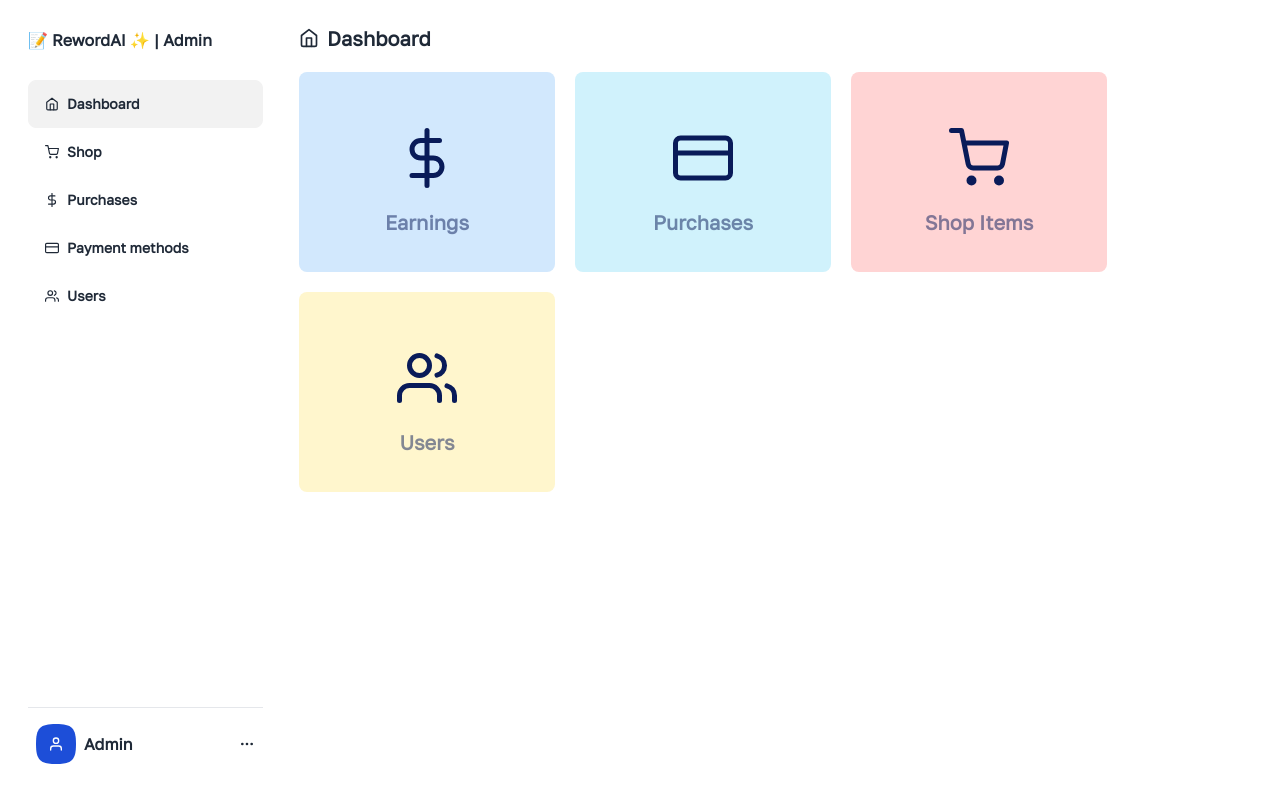
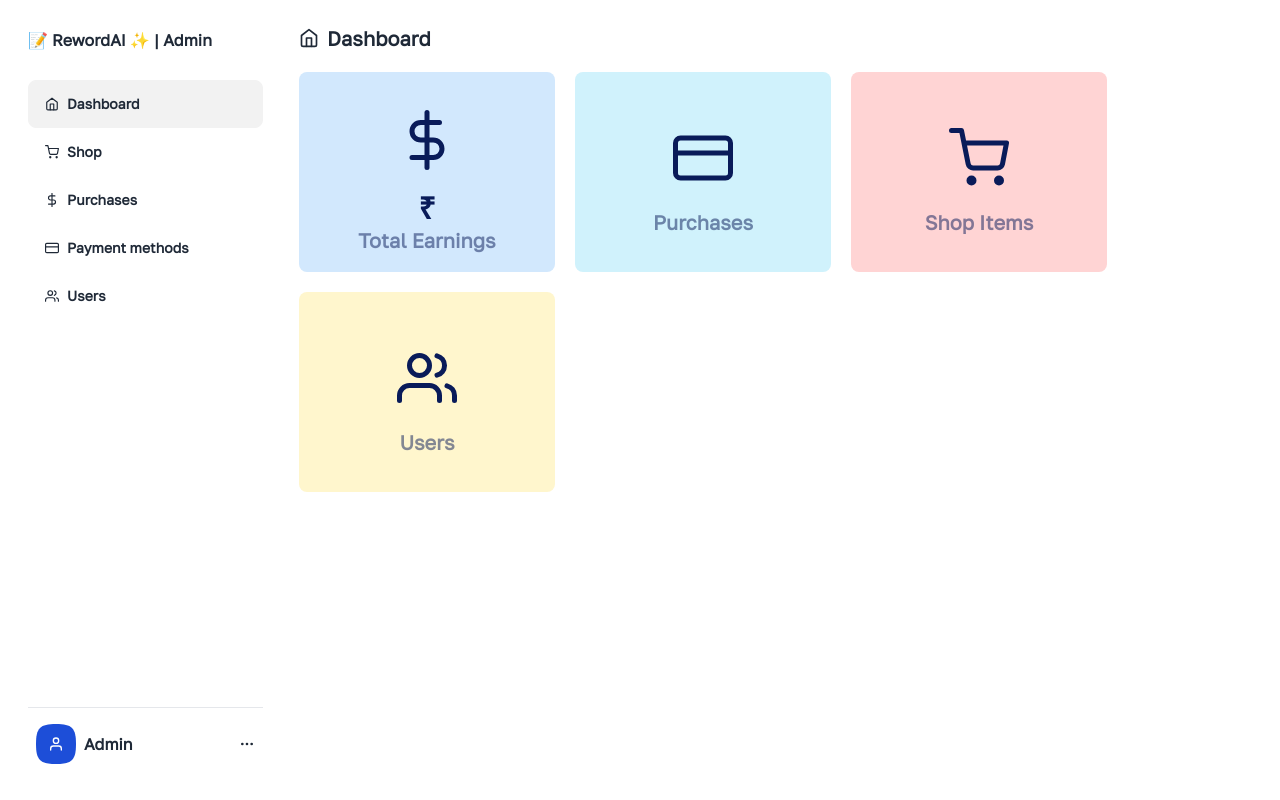
Before and after one commit to aqeelshamz/reword-ai, a Next.js app in the folder frontend/: page /admin/dashboard in a window 1280 px wide. Built offline with nearby package versions, Linux system fonts and the light colour scheme; no server answers.

Commit message:
admin panel - dashboard data

```diff
--- a/frontend/src/app/admin/dashboard/page.tsx
+++ b/frontend/src/app/admin/dashboard/page.tsx
@@ -1,5 +1,5 @@
 "use client";
-import serverURL from '@/utils/utils';
+import { currencySymbol, serverURL } from "@/utils/utils";
 import axios from 'axios';
 import Link from 'next/link';
 import React, { useEffect, useState } from 'react';
@@ -41,8 +41,8 @@ export default function Page() {
             <Link href={`${adminPath}/purchases`}>
                 <div className="bg-[#D2E8FD] select-none hover:scale-105 cursor-pointer duration-100 w-64 min-h-[200px] rounded-lg flex flex-col items-center justify-center mr-5 sm:mb-5">
                     <FiDollarSign className="text-[#091B59] text-6xl my-5" />
-                    <p className="text-3xl text-[#091B59] font-bold">{data?.earnings}</p>
-                    <p className="text-xl text-[#091B59] font-semibold opacity-50">Earnings</p>
+                    <p className="text-3xl text-[#091B59] font-bold">{currencySymbol} {data?.earnings}</p>
+                    <p className="text-xl text-[#091B59] font-semibold opacity-50">Total Earnings</p>
                 </div>
             </Link>
             <Link href={`${adminPath}/purchases`}>
--- a/frontend/src/app/admin/shop/page.tsx
+++ b/frontend/src/app/admin/shop/page.tsx
@@ -1,5 +1,5 @@
 "use client";
-import serverURL from '@/utils/utils';
+import { serverURL } from "@/utils/utils";
 import axios from 'axios';
 import React, { useEffect, useState } from 'react';
 import { FiCheckCircle, FiDollarSign, FiEdit, FiFile, FiMonitor, FiPlus, FiShoppingCart, FiTrash, FiType } from 'react-icons/fi';
--- a/frontend/src/app/page.tsx
+++ b/frontend/src/app/page.tsx
@@ -1,5 +1,5 @@
 "use client";
-import serverURL from "@/utils/utils";
+import { serverURL } from "@/utils/utils";
 import axios from "axios";
 import Link from "next/link";
 import { useRef, useState, useEffect } from "react";
--- a/frontend/src/app/shop/page.tsx
+++ b/frontend/src/app/shop/page.tsx
@@ -1,5 +1,5 @@
 "use client";
-import serverURL from "@/utils/utils";
+import { serverURL } from "@/utils/utils";
 import axios from "axios";
 import Link from "next/link";
 import React, { useEffect, useState } from "react";
--- a/frontend/src/app/shop/payment/page.tsx
+++ b/frontend/src/app/shop/payment/page.tsx
@@ -4,7 +4,7 @@ import { Elements } from "@stripe/react-stripe-js";
 import React, { useEffect, useState } from "react";
 import Link from "next/link";
 import CheckoutForm from "./stripe_form";
-import serverURL from "@/utils/utils";
+import { serverURL } from "@/utils/utils";
 import RazorpayIntegration from "./razorpay_form";
 import { useSearchParams } from "next/navigation";
 const stripePromise = loadStripe("pk_test_51NaV1ISCTPV4jDzycVuMlryjTVFBVYpyXfZ9kM5TRZFauiRxBKB5XnYSyCU1lzllFJuN6XXzgDac907yFrkiQq9300AQLTb7c5");
@@ -46,7 +46,7 @@ export default function Page() {
     return <main className="flex flex-col w-screen h-screen bg-base-100 p-4 overflow-hidden">
         <p className="mb-5 font-semibold text-2xl max-sm:mb-3"><Link href="/"><span>📝 RewordAI ✨</span></Link> | Payment</p>
         <div className="w-full h-full flex items-center justify-center">
-            {params.get("method") === "stripe" ? clientSecret && orderId  && (
+            {params.get("method") === "stripe" ? clientSecret && orderId && (
                 <Elements options={options} stripe={stripePromise}>
                     <CheckoutForm orderId={orderId} />
                 </Elements>
--- a/frontend/src/utils/utils.ts
+++ b/frontend/src/utils/utils.ts
@@ -1,3 +1,4 @@
 const serverURL = "http://localhost:8080"
+const currencySymbol = "₹";
 
-export default serverURL;
+export { serverURL, currencySymbol };
```
Also changed, not shown: frontend/src/app/admin/payment_methods/page.tsx (+4 -4 lines).
